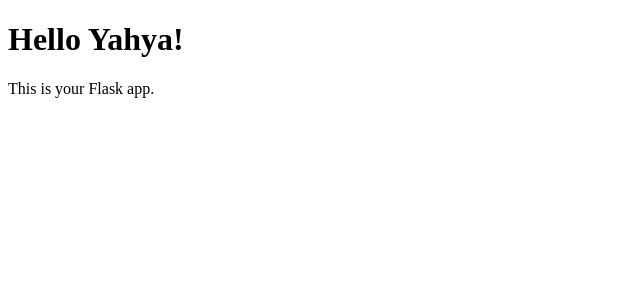
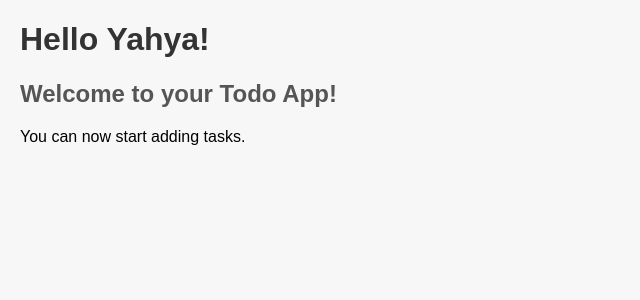
Before and after one commit to ADAYahyaDalal/yahya-todo-app-from-scratch, a Flask app: page / in a window 1280 px wide. Shown: the top 300 px of the page, without its empty margins (0-640 px from the left). Run offline with Flask 3, Linux system fonts and the light colour scheme.

Commit message:
step03: added folder structure with templates and static files

```diff
--- a/app/routes.py
+++ b/app/routes.py
@@ -4,4 +4,4 @@ main = Blueprint('main', __name__)
 
 @main.route('/')
 def index():
-    return render_template("base.html")
+    return render_template("index.html")
--- /dev/null
+++ b/app/static/css/style.css
@@ -0,0 +1,13 @@
+body {
+    font-family: Arial, sans-serif;
+    background-color: #f7f7f7;
+    margin: 20px;
+}
+
+h1 {
+    color: #333;
+}
+
+h2 {
+    color: #555;
+}
--- a/app/templates/base.html
+++ b/app/templates/base.html
@@ -2,9 +2,10 @@
 <html>
 <head>
     <title>Yahya Todo App</title>
+    <link rel="stylesheet" href="{{ url_for('static', filename='css/style.css') }}">
 </head>
 <body>
     <h1>Hello Yahya!</h1>
-    <p>This is your Flask app.</p>
+    {% block content %}{% endblock %}
 </body>
 </html>
--- /dev/null
+++ b/app/templates/index.html
@@ -0,0 +1,6 @@
+{% extends "base.html" %}
+
+{% block content %}
+<h2>Welcome to your Todo App!</h2>
+<p>You can now start adding tasks.</p>
+{% endblock %}
```
